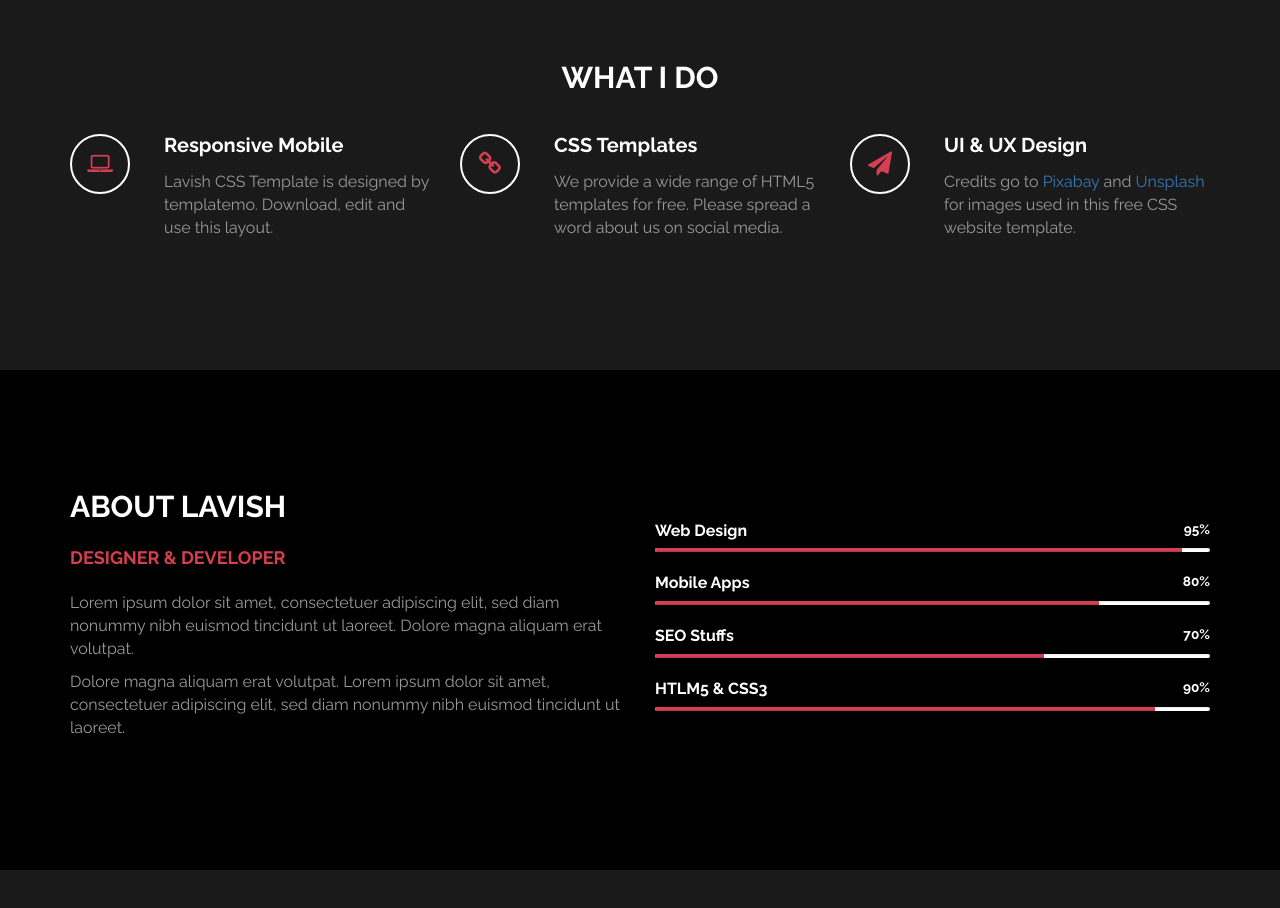
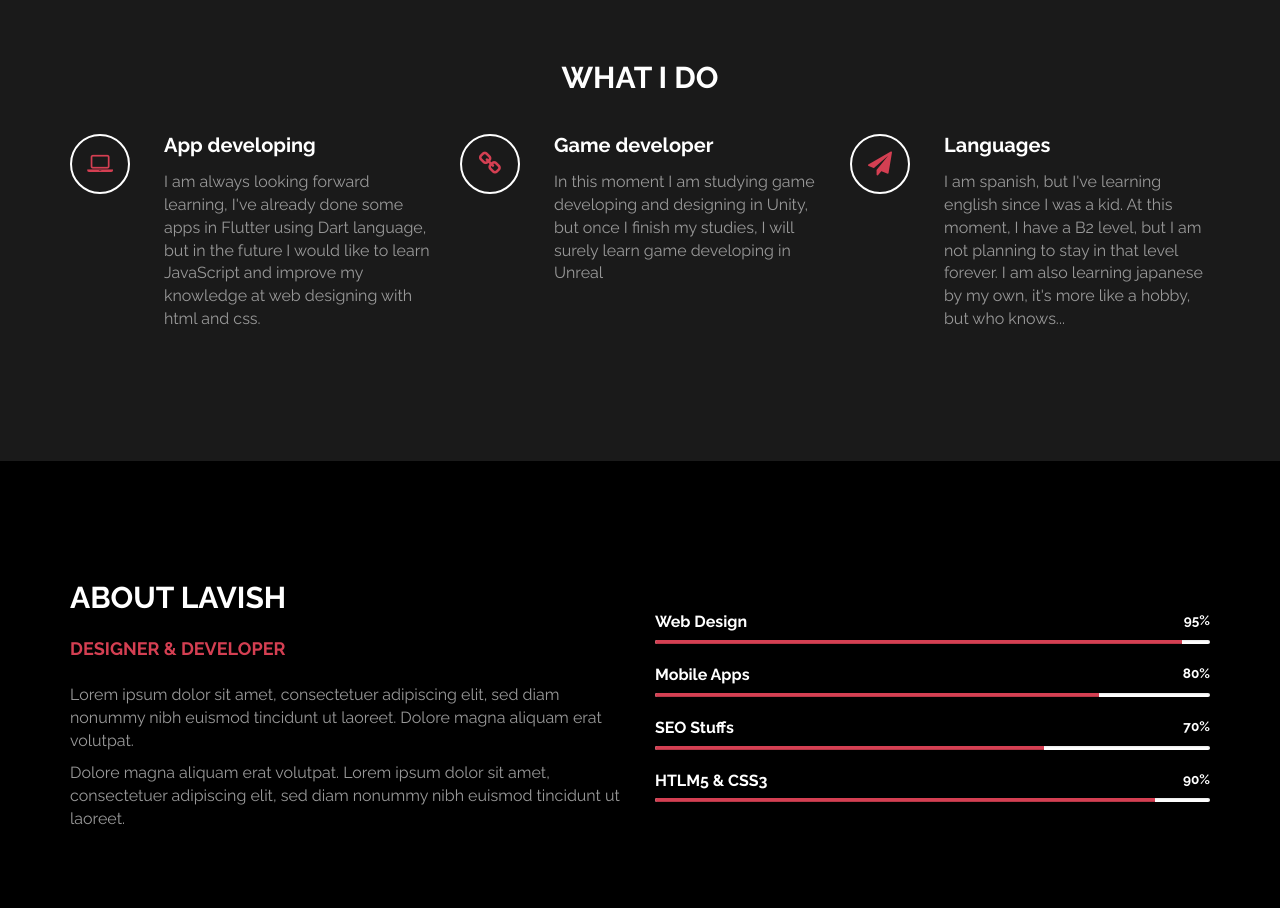
Before and after one commit to martinpf03/martinpf, a plain HTML site: page index.html in a window 1280 px wide. Shown: the part 820-1728 px from the top of the page. Drawn offline with Linux system fonts and the light colour scheme.

Commit message:
Update index.html

```diff
--- a/index.html
+++ b/index.html
@@ -69,8 +69,10 @@
 								<i class="fa fa-laptop"></i>
 							</div>
 							<div class="media-body">
-								<h3 class="media-heading">Responsive Mobile</h3>
-								<p>Lavish CSS Template is designed by templatemo. Download, edit and use this layout.</p>
+								<h3 class="media-heading">App developing</h3>
+								<p>I am always looking forward learning, I've already done some apps in Flutter using Dart language, but in the future I would like to
+								   learn JavaScript and improve my knowledge at web designing with html and css.
+								</p>
 							</div>
 						</div>
 					</div>
@@ -81,8 +83,8 @@
 								<i class="fa fa-link"></i>
 							</div>
 							<div class="media-body">
-								<h3 class="media-heading">CSS Templates</h3>
-								<p>We provide a wide range of HTML5 templates for free. Please spread a word about us on social media.</p>
+								<h3 class="media-heading">Game developer</h3>
+								<p>In this moment I am studying game developing and designing in Unity, but once I finish my studies, I will surely learn game developing in Unreal</p>
 							</div>
 						</div>
 					</div>
@@ -93,8 +95,9 @@
 								<i class="fa fa-paper-plane"></i>
 							</div>
 							<div class="media-body">
-								<h3 class="media-heading">UI &AMP; UX Design</h3>
-								<p>Credits go to <a rel="nofollow" href="https://pixabay.com">Pixabay</a> and <a rel="nofollow" href="http://unsplash.com">Unsplash</a> for images used in this free CSS website template.</p>
+								<h3 class="media-heading">Languages</h3>
+								<p>I am spanish, but I've learning english since I was a kid. At this moment, I have a B2 level, but I am not planning to stay in that level forever.
+								I am also learning japanese by my own, it's more like a hobby, but who knows...</p>
 							</div>
 						</div>
 					</div>
```
